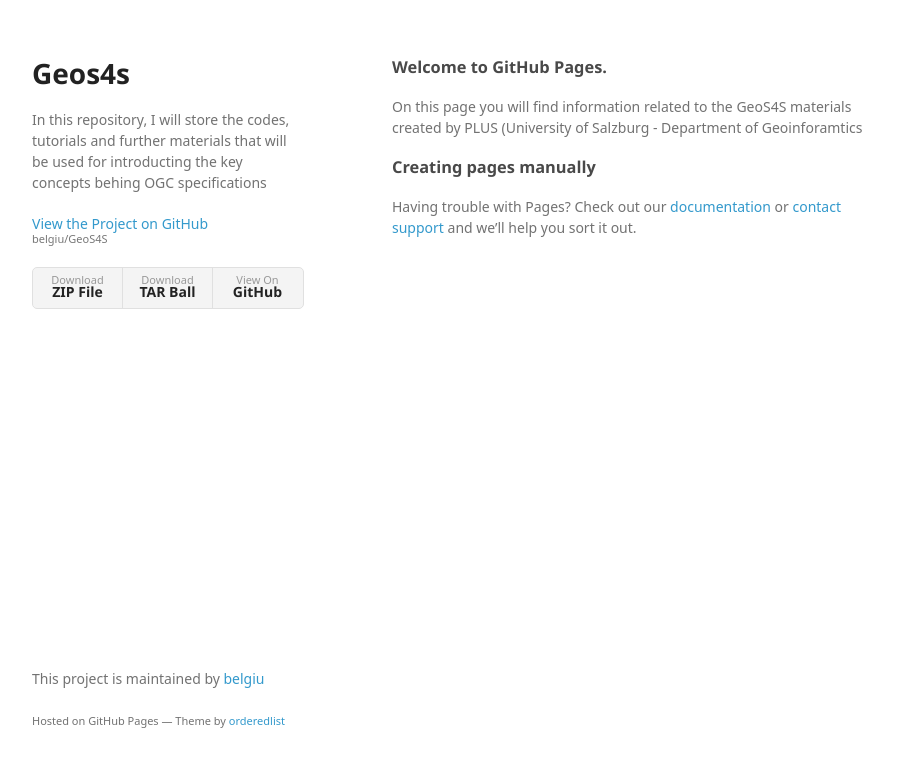
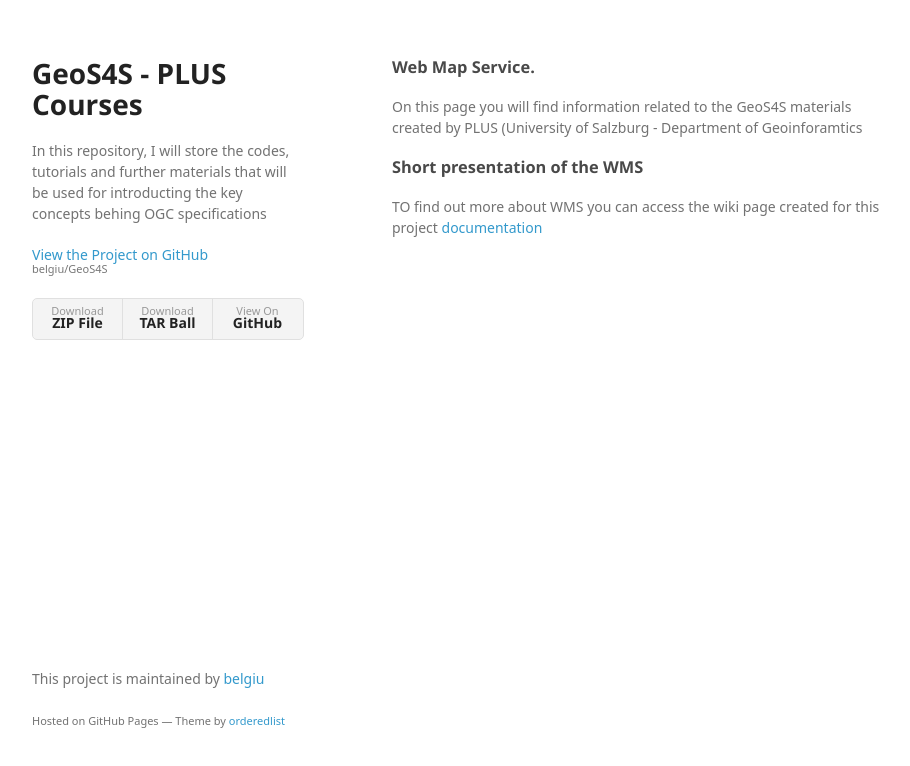
Before and after one commit to belgiu/GeoS4S, a plain HTML site: page index.html in a window 1280 px wide. Shown: the whole page, without its empty margins (178-1088 px from the left). Drawn offline with Linux system fonts and the light colour scheme; a web font is replaced by a local one.

Commit message:
Update index.html

```diff
--- a/index.html
+++ b/index.html
@@ -3,7 +3,7 @@
   <head>
     <meta charset="utf-8">
     <meta http-equiv="X-UA-Compatible" content="chrome=1">
-    <title>Geos4s by belgiu</title>
+    <title>GeoS4</title>
 
     <link rel="stylesheet" href="stylesheets/styles.css">
     <link rel="stylesheet" href="stylesheets/github-light.css">
@@ -15,7 +15,7 @@
   <body>
     <div class="wrapper">
       <header>
-        <h1>Geos4s</h1>
+        <h1>GeoS4S - PLUS Courses</h1>
         <p>In this repository, I will store the codes, tutorials and further materials that will be used for introducting the key concepts behing OGC specifications</p>
 
         <p class="view"><a href="https://github.com/belgiu/GeoS4S">View the Project on GitHub <small>belgiu/GeoS4S</small></a></p>
@@ -29,15 +29,14 @@
       </header>
       <section>
         <h3>
-<a id="welcome-to-github-pages" class="anchor" href="#welcome-to-github-pages" aria-hidden="true"><span aria-hidden="true" class="octicon octicon-link"></span></a>Welcome to GitHub Pages.</h3>
+<a id="Web Map Service" class="anchor" href="#Web Map Service" aria-hidden="true"><span aria-hidden="true" class="octicon octicon-link"></span></a>Web Map Service.</h3>
 
 <p>On this page you will find information related to the GeoS4S materials created by PLUS (University of Salzburg - Department of Geoinforamtics </>
 <h3>
-<a id="creating-pages-manually" class="anchor" href="#creating-pages-manually" aria-hidden="true"><span aria-hidden="true" class="octicon octicon-link"></span></a>Creating pages manually</h3>
+<a id="wms" class="anchor" href="#wms" aria-hidden="true"><span aria-hidden="true" class="octicon octicon-link"></span></a>Short presentation of the WMS</h3>
 
 
-<p>Having trouble with Pages? Check out our <a href="https://help.github.com/pages">documentation</a> or <a href="https://github.com/contact">contact support</a> and we’ll help you sort it out.</p>
-      </section>
+<p>TO find out more about WMS you can access the wiki page created for this project <a href="hhttps://github.com/belgiu/GeoS4S/wiki/OGC-Web-Map-Service-%28WMS%29">documentation</a> </p>      </section>
       <footer>
         <p>This project is maintained by <a href="https://github.com/belgiu">belgiu</a></p>
         <p><small>Hosted on GitHub Pages &mdash; Theme by <a href="https://github.com/orderedlist">orderedlist</a></small></p>
```
